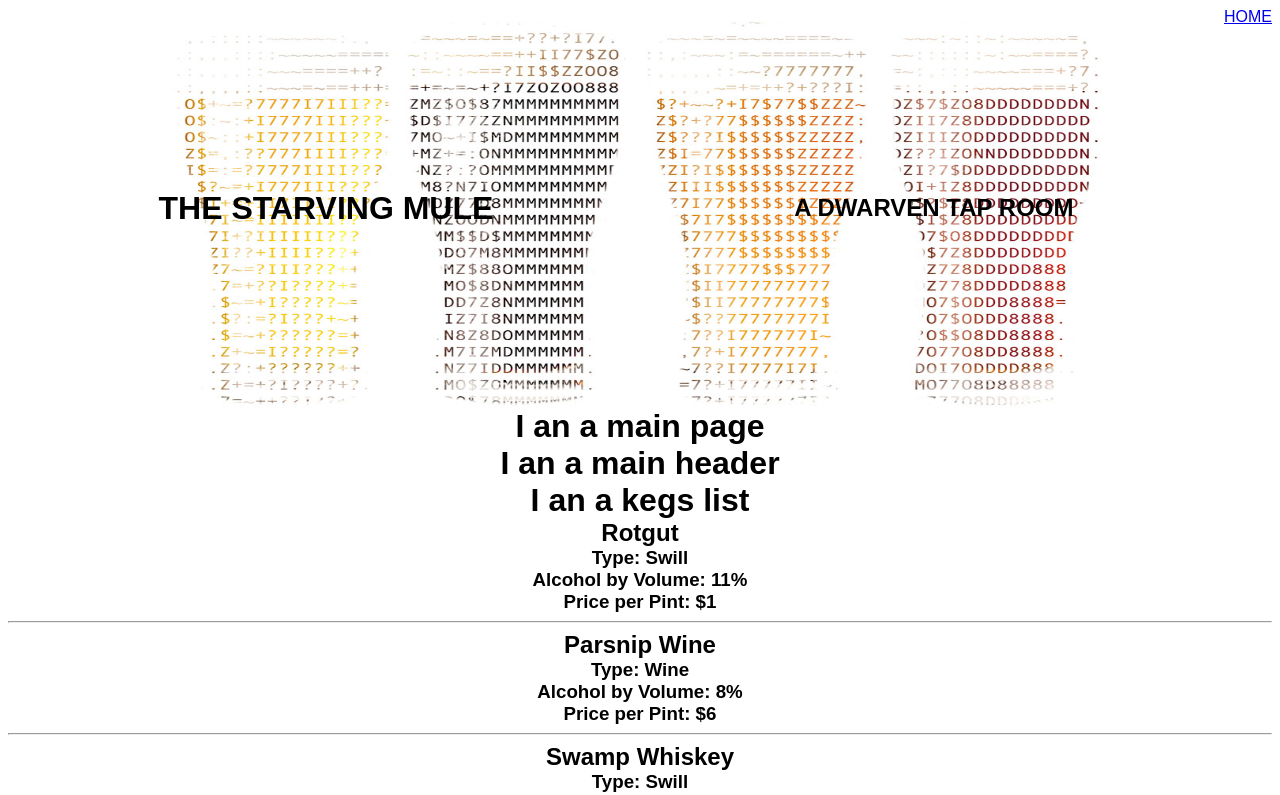
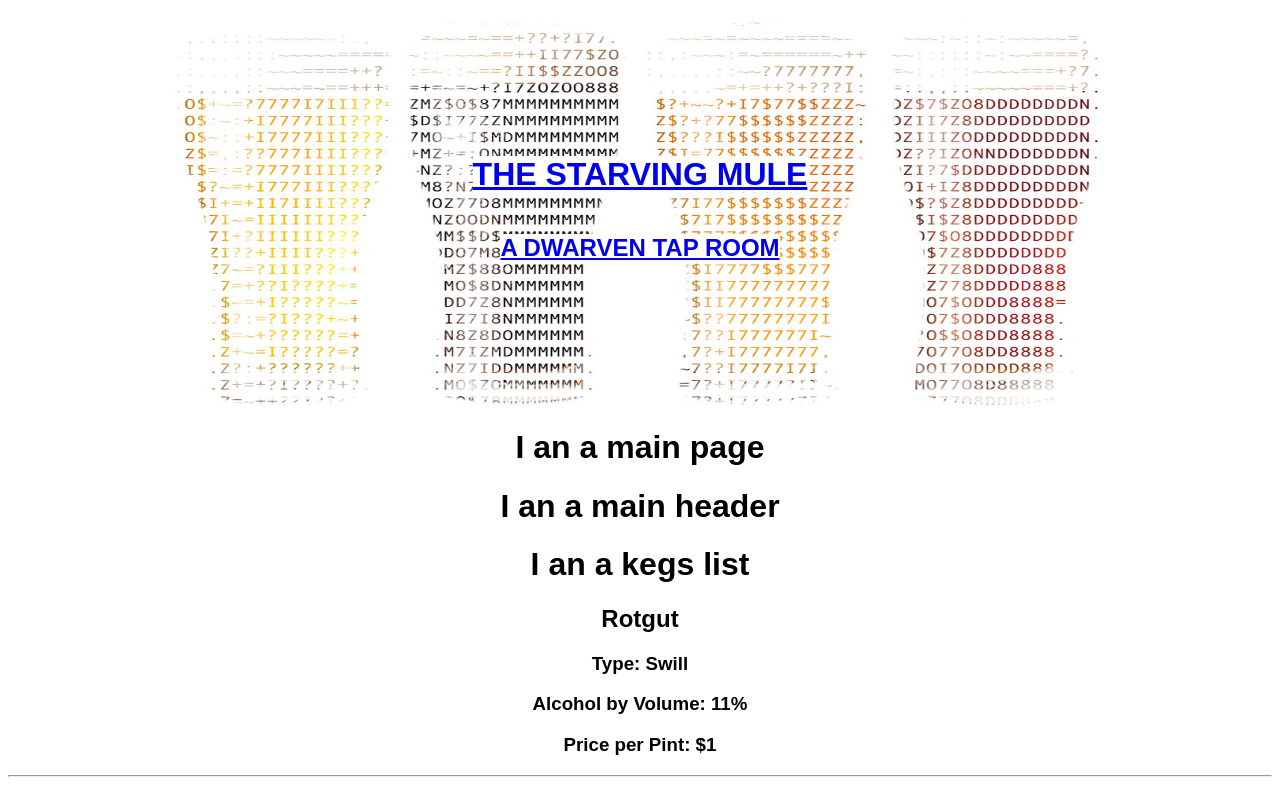
Before and after one commit to brnhensley/react-tap-room, a React app: page / in a window 1280 px wide. Shown: the top 795 px of the page. Built offline with nearby package versions, Linux system fonts and the light colour scheme.

Commit message:
add header styling

```diff
--- a/src/components/App.jsx
+++ b/src/components/App.jsx
@@ -13,7 +13,6 @@ function App() {
           font-family: Arial, Helvetica, sans-serif;
         }
         h1, h2, h3 {
-          margin: auto;
           text-align: center;
         }
         span {
--- a/src/components/Header.jsx
+++ b/src/components/Header.jsx
@@ -4,11 +4,14 @@ import { Link } from 'react-router-dom';
 
 function Header(){
   return (
+    <Link to="/">
     <div>
       <style jsx>{`
         div {
           display: flex;
+          flex-direction: column;
           vertical-align: middle;
+              justify-content: center;
           text-align: center;
           text-transform: uppercase;
           background-image: url(${banner});
@@ -17,11 +20,15 @@ function Header(){
           background-repeat: no-repeat;
           background-position: center;
         }
+        span {
+          background-color: white;
+          text-decoration: none;
+        }
       `}</style>
-      <h1>The Starving Mule</h1><br></br>
-      <h2>A Dwarven Tap Room</h2>
-      <Link to="/">Home</Link>
-    </div>
+      <h1><span>The Starving Mule</span></h1>
+      <h2><span>A Dwarven Tap Room</span></h2>
+      </div>
+      </Link>
   );
 }
 
```
